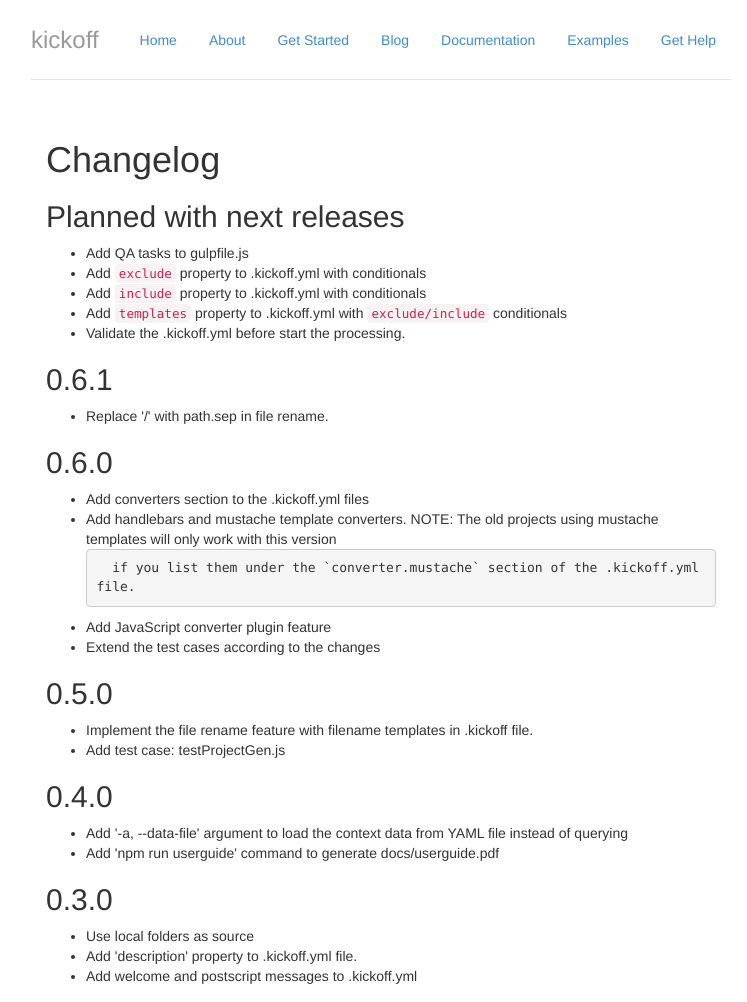
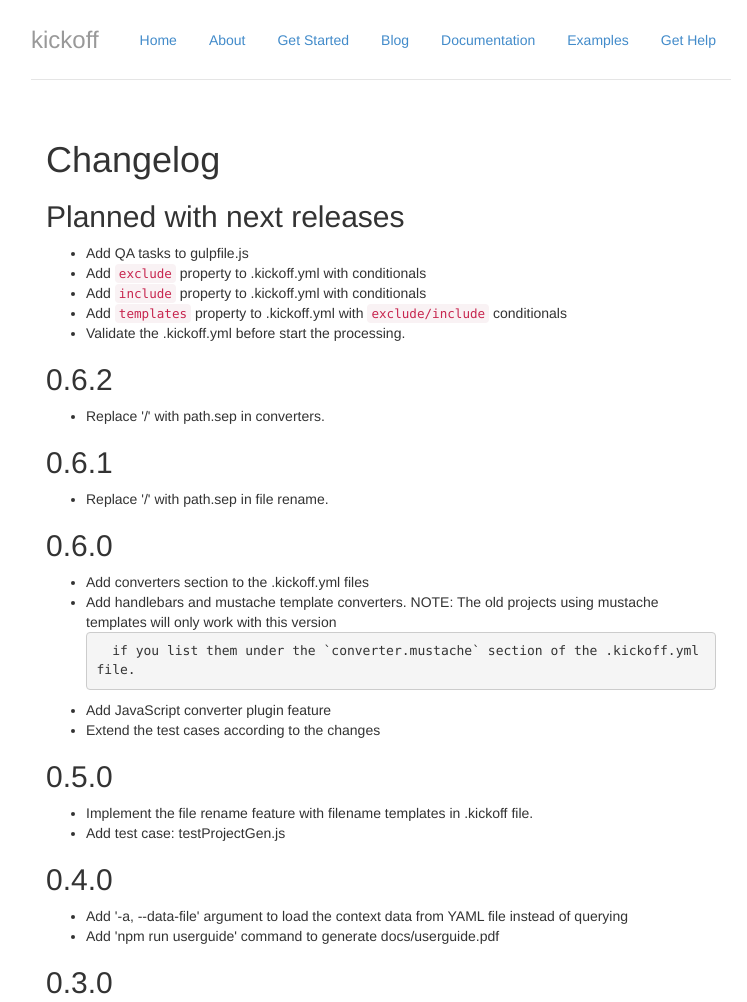
Before and after one commit to tombenke/kickoff, a website: page docs/changelog.html in a window 1280 px wide. Shown: the top 1002 px of the page, without its empty margins (259-1006 px from the left). Drawn offline with Linux system fonts and the light colour scheme.

Commit message:
update the docs

```diff
--- a/docs/changelog.html
+++ b/docs/changelog.html
@@ -54,6 +54,10 @@
 <li>Add <code>templates</code> property to .kickoff.yml
 with <code>exclude/include</code> conditionals</li>
 <li>Validate the .kickoff.yml before start the processing.</li>
+</ul>
+<h2 id="0-6-2">0.6.2</h2>
+<ul>
+<li>Replace &#39;/&#39; with path.sep in converters.</li>
 </ul>
 <h2 id="0-6-1">0.6.1</h2>
 <ul>
```
Also changed, not shown: docs/changelog.md, 1 other file.
